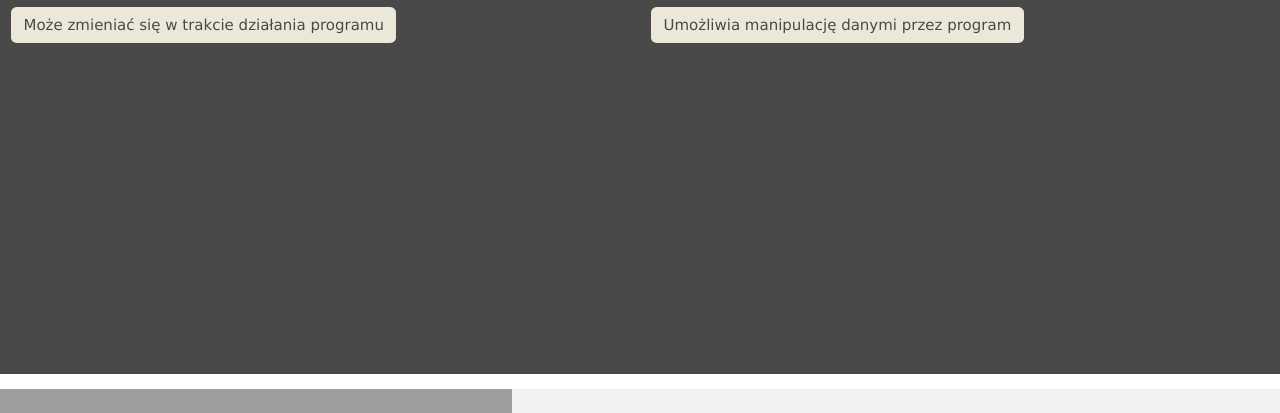
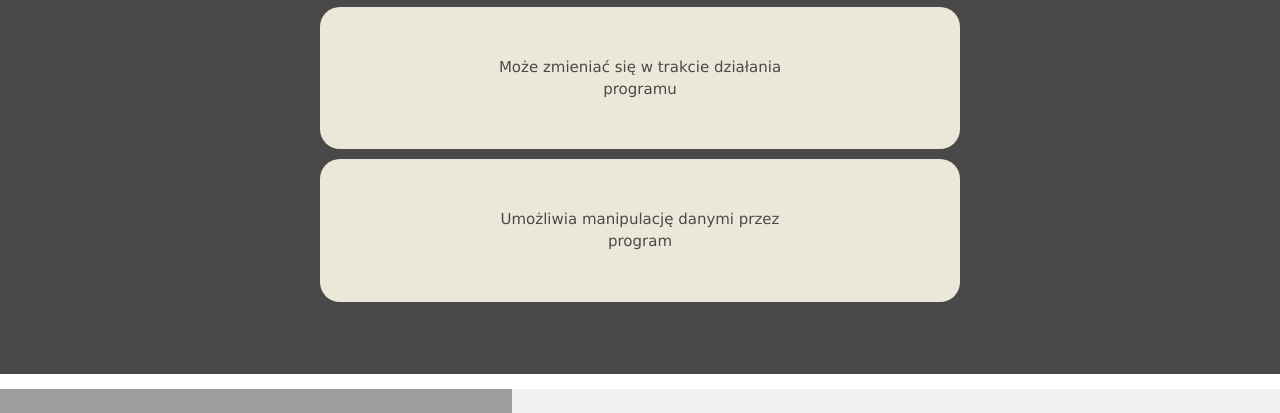
Before and after one commit to labapawel/3a_quiz, a website: page 3a_quiz-master/public/ScreenPage.html in a window 1280 px wide. Shown: the part 426-839 px from the top of the page. Drawn offline with nearby package versions, Linux system fonts and the light colour scheme; no server answers.

Commit message:
some change in screenpage

```diff
--- a/3a_quiz-master/public/style.css
+++ b/3a_quiz-master/public/style.css
@@ -22,11 +22,6 @@ body {
     justify-content: center;
     align-items: center;
     background-color: #494949;
-    margin: 0;
-    padding-right: 0;
-    padding-left: 0;
-    margin-right: auto;
-    margin-left: auto;
 }
 
 .quiz-title {
@@ -36,22 +31,43 @@ body {
     text-align: center;
 }
 
-.btn {
+.row {
+    display: flex;
+    flex-wrap: wrap;
+    justify-content: center;
+}
+
+.col-6 {
     background-color: #ECE8D9 !important;
     color: #494949 !important;
     padding: 2.5vw 5vw;
     font-size: 3vw;
-    margin-bottom: 10px;
     border-radius: 20px;
     text-decoration: none;
     display: inline-block;
     text-align: center;
+    box-sizing: border-box;
+    margin: 10px;
+    width: 40%;
+}
+
+.btn {
+    background-color: #ECE8D9 !important;
+    color: #494949 !important;
+    padding: 2.5vw 3vw;
+    font-size: 3vw;
+    text-decoration: none;
+    display: inline-block;
+    text-align: center;
+    box-sizing: border-box;
+    margin: 10px;
+    width: 50%;
 }
 
 .btn-play {
     background-color: #ECE8D9;
     color: #494949;
-    padding: 2.5vw 5vw;
+    padding: 2.5vw 3vw;
     font-size: 3vw;
     margin-bottom: 10px;
     border-radius: 20px;
```
